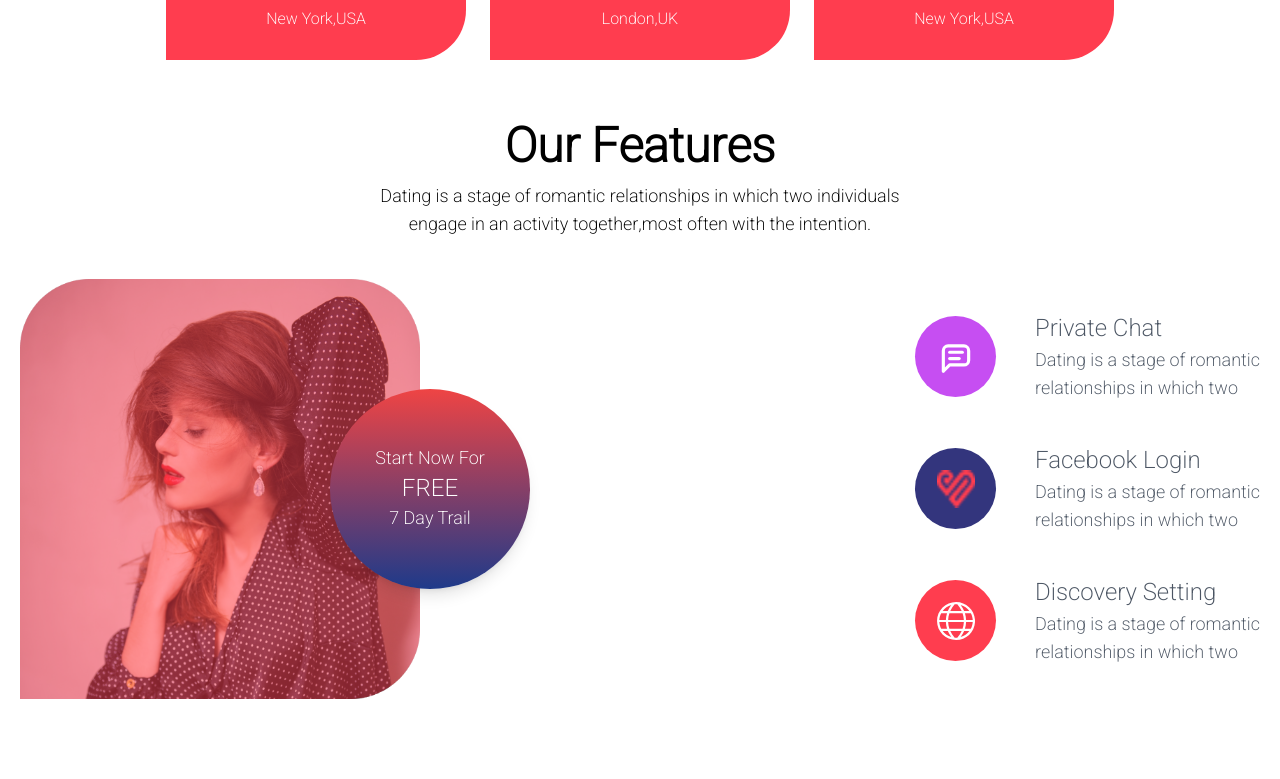
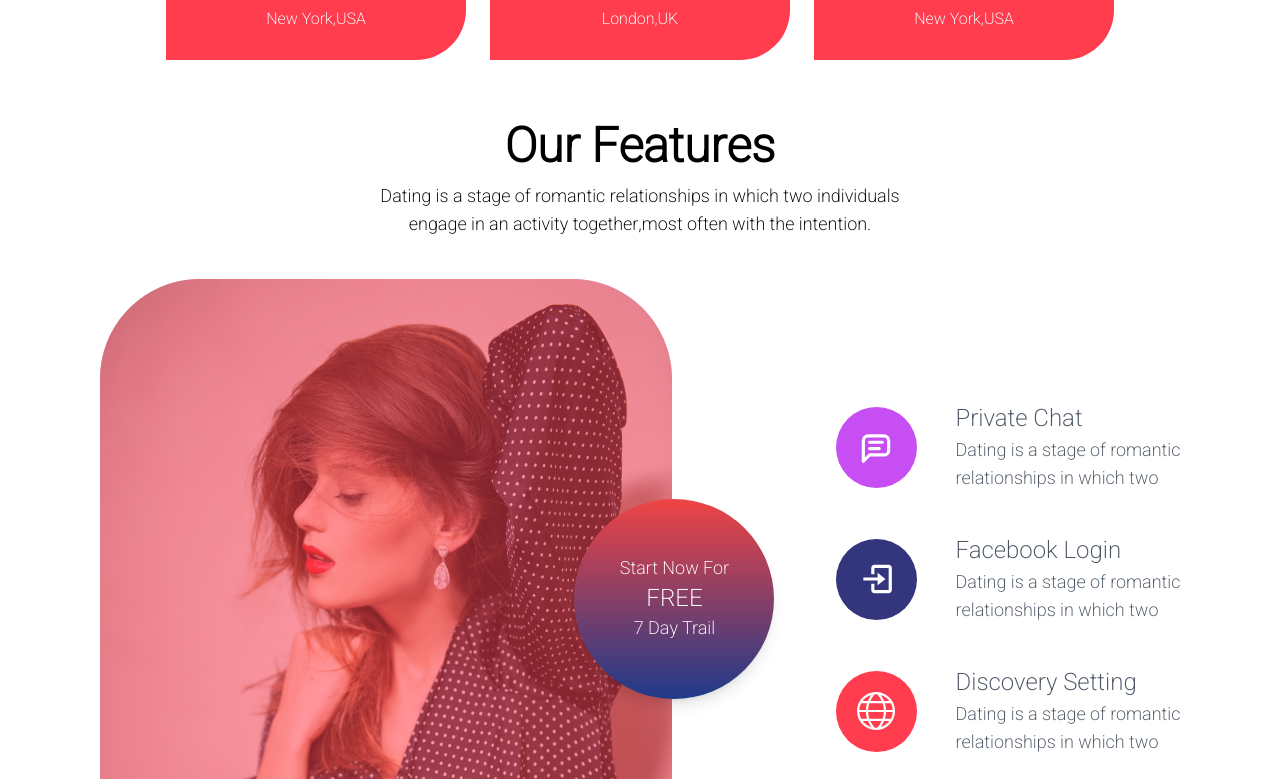
Before and after one commit to belalhossain22000/Dating-landing-page, a React (Vite) app: page / in a window 1280 px wide. Shown: the part 1542-2321 px from the top of the page. Built offline with nearby package versions, Linux system fonts and the light colour scheme; a web font is replaced by a local one.

Commit message:
added modify feature secton

```diff
--- a/src/components/Pages/Home/Features/Features.jsx
+++ b/src/components/Pages/Home/Features/Features.jsx
@@ -1,30 +1,24 @@
 
 
-import { useEffect } from 'react';
-import AOS from 'aos';
-import 'aos/dist/aos.css';
+
 
 import { TbMessage } from 'react-icons/tb';
 import { TfiWorld } from 'react-icons/tfi';
 import image from '../../../../assets/Rectangle 44.png';
 import image2 from '../../../../assets/Rectangle 45.png';
-import frame from '../../../../assets/Frame.png';
+// import frame from '../../../../assets/Frame.png';
 import Reveals from '../../Reveals/Reveals';
+import { BiLogIn } from 'react-icons/bi';
+
 
 
 
 
 const Features = () => {
-    useEffect(() => {
-        AOS.init({}); // Initialize AOS
-
-        return () => {
-            AOS.refresh(); // Refresh AOS on component unmount
-        };
-    }, []);
 
     return (
-        <div className="md:mt-[130px] mt-[80px] w-full max-w-[1280px] mx-auto">
+        <div className="md:mt-[130px] mt-[80px] w-full max-w-[1280px] mx-auto px-5 md:px-0">
+            {/*heading side */}
             <div className='px-10'>
                 <Reveals>
                     <h1 className=" text-[40px] md:text-[48px] font-bold  text-center">Our Features</h1>
@@ -33,31 +27,30 @@ const Features = () => {
                     <p className="subText text-center">Dating is a stage of romantic relationships in which two individuals <br /> engage in an activity together,most often with the intention.</p>
                 </Reveals>
             </div>
-            <div className='md:flex items-center lg:justify-between lg:gap-[124px] mt-[40px]'>
-                <div className='relative px-5'  >
+            {/* bottom side */}
+            <div className='flex md:flex-row flex-col items-center justify-center lg:gap-[124px] mt-[40px]'>
+                <div className=' px-5  '>
                     <div>
-                        <div className='md:w-[400px] '>
+                        <div className='relative lsm:w-[400px] xl:w-[572px] '>
 
-                                <img className='w-full  h-full' src={image} alt="" />
-                                <img className='absolute top-0  w- h-full ' src={image2} alt="" />
+                            <img className='w-auto  h-auto' src={image} alt="" />
+                            <img className='absolute top-0  w- h-full ' src={image2} alt="" />
+                            {/* gradient circle */}
+                            <div className='h-[150px] w-[150px] md:h-[200px] md:w-[200px] bg-gradient-to-b from-red-500 to-blue-900 shadow-lg rounded-full flex flex-col justify-center items-center absolute right-0 bottom-0 lg:right-[-18%] lg:bottom-[30%] text-white'>
 
+                                <p className='text-lg font-normal'>Start Now For</p>
+                                <h4 className='text-2xl font-medium'>FREE</h4>
+                                <p className='text-lg font-normal'>7 Day Trail</p>
+
+                            </div>
                         </div>
                     </div>
-                    {/* gradient circle */}
-                    <div
 
-                        className='h-[150px] w-[150px] md:h-[200px] md:w-[200px] bg-gradient-to-b from-red-500 to-blue-900 shadow-lg rounded-full flex flex-col justify-center items-center absolute top-[200px] md:top-[220px] right-[20px] lg:top-[110px] lg:right-[-90px] text-white'>
-
-                            <p className='text-lg font-normal'>Start Now For</p>
-                            <h4 className='text-2xl font-medium'>FREE</h4>
-                            <p className='text-lg font-normal'>7 Day Trail</p>
-
-                    </div>
                 </div>
 
                 {/* text/right side */}
 
-                <div className='space-y-[40px] px-5 md:mt-0 mt-14 '>
+                <div className='space-y-[40px]  xlg:px-5 md:mt-0 mt-14 '>
                     <Reveals>
                         <div
 
@@ -78,7 +71,7 @@ const Features = () => {
 
                             className='flex items-center gap-[39px] text-gray-600'>
                             <div className='bg-[#33357D] h-[60px] w-[60px] lg:h-[81px] lg:w-[81px] rounded-full flex justify-center items-center'>
-                                <img src={frame} className='lg:h-[38px] lg:w-[38px] h-[30px] w-[30px] text-white' />
+                                <BiLogIn className='text-[38px] text-white' /> {/* <img src={frame} className='lg:h-[38px] lg:w-[38px] h-[30px] w-[30px] text-white' /> */}
                             </div>
                             <div>
                                 <h3 className='text-[24px] font-medium'>Facebook Login</h3>
```
